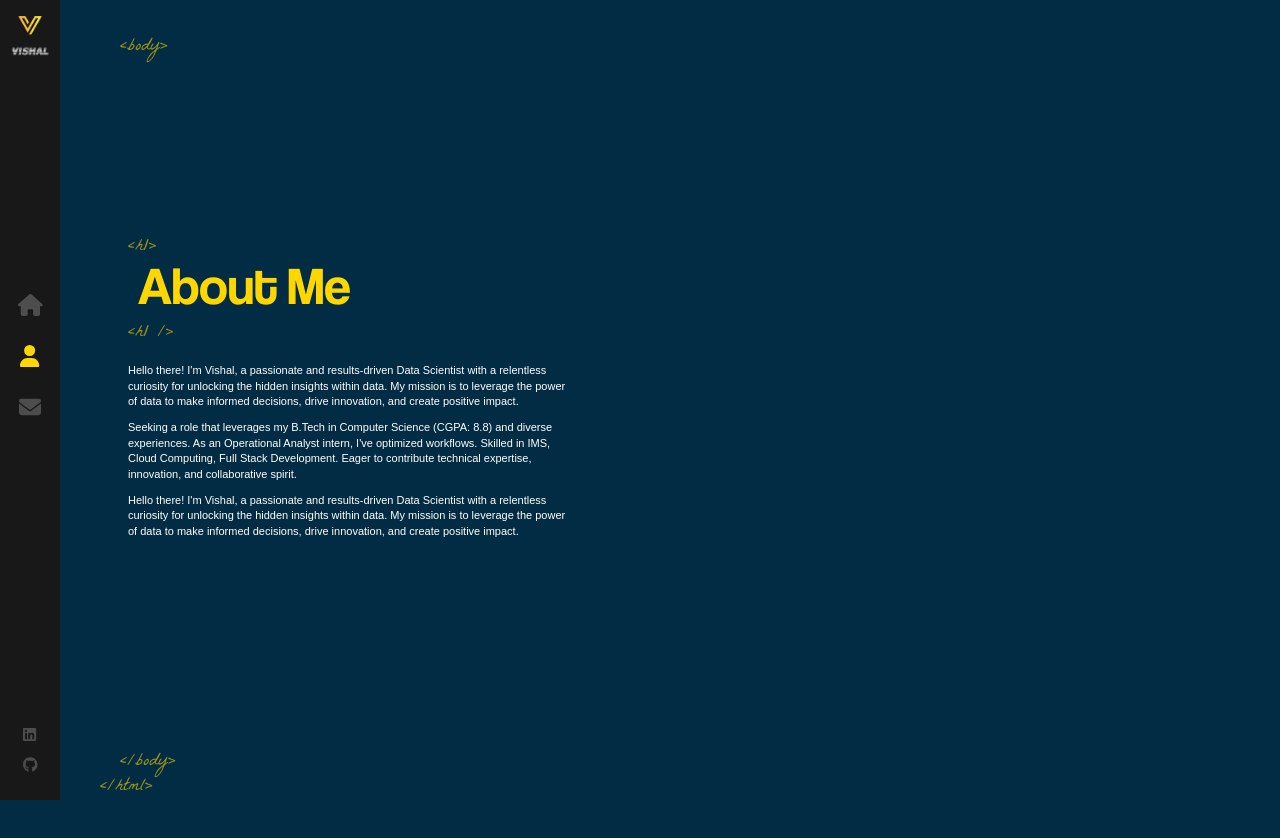
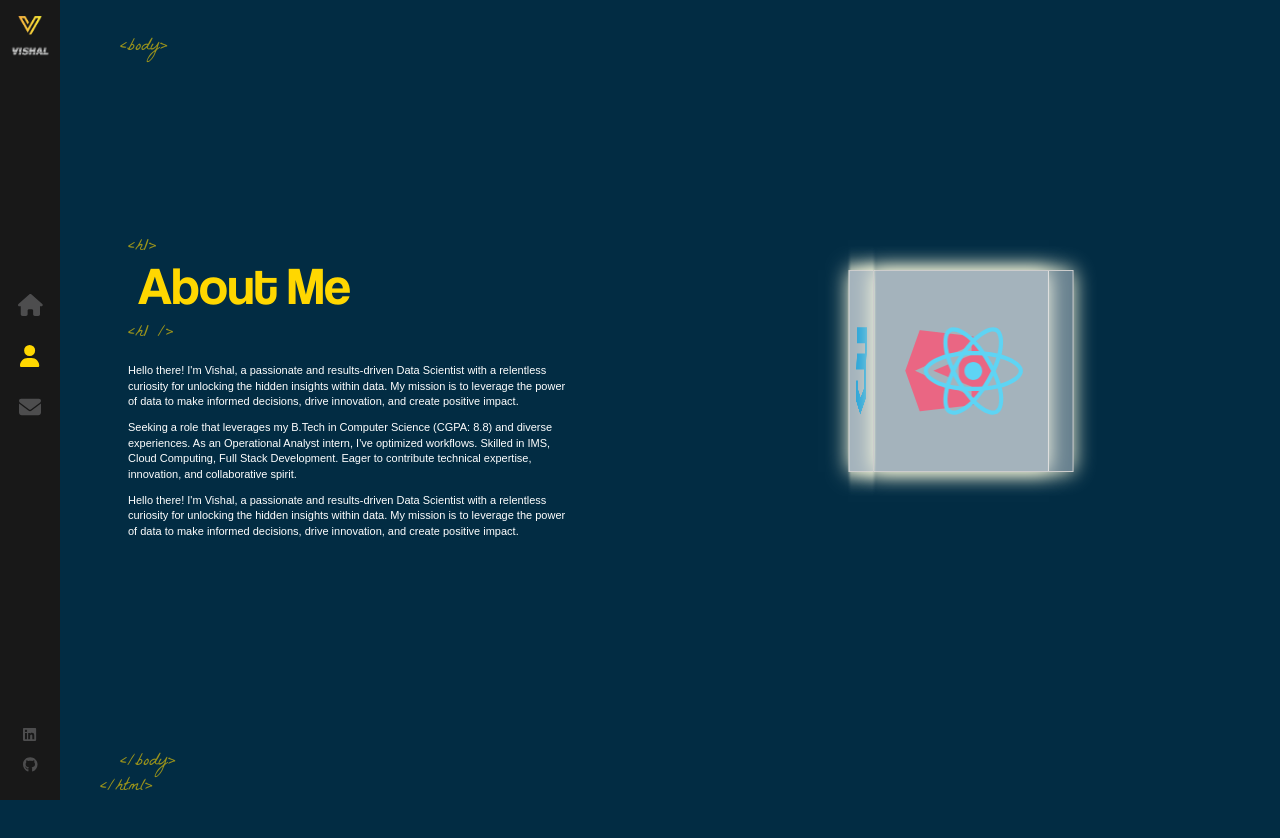
Before and after one commit to vishxlshxrma/Portfolio, a React (Create React App) app: page /about in a window 1280 px wide. Shown: the top 838 px of the page. Before the commit the page ends 804 px from the top, so only its background shows below. Built offline with nearby package versions, Linux system fonts and the light colour scheme.

Commit message:
Rotating Skill Cube Added

```diff
--- a/src/Components/About/index.js
+++ b/src/Components/About/index.js
@@ -1,6 +1,8 @@
 import './index.scss'
 import AnimatedLetters from '../AnimatedLetters'
 import { useEffect, useState } from 'react'
+import { FontAwesomeIcon } from '@fortawesome/react-fontawesome'
+import { faAngular, faCss3, faGitAlt, faHtml5, faJsSquare, faReact } from '@fortawesome/free-brands-svg-icons'
 
 const About = () => {
     const [letterClass, setLetterClass] = useState('text-animate')
@@ -34,6 +36,29 @@
                 Hello there! I'm Vishal, a passionate and results-driven Data Scientist with a relentless curiosity for unlocking the hidden insights within data. My mission is to leverage the power of data to make informed decisions, drive innovation, and create positive impact.
                 </p>
             </div>
+
+            <div className='stage-cube-cont'>
+                <div className='cubespinner'>
+                    <div className='face1'>
+                        <FontAwesomeIcon icon={faAngular} color='#DD0031' />
+                    </div>
+                    <div className='face2'>
+                        <FontAwesomeIcon icon={faHtml5} color='#F06529' />
+                    </div>
+                    <div className='face3'>
+                        <FontAwesomeIcon icon={faCss3} color='#28A4D9' />
+                    </div>
+                    <div className='face4'>
+                        <FontAwesomeIcon icon={faReact} color='#5ED4F4' />
+                    </div>
+                    <div className='face5'>
+                        <FontAwesomeIcon icon={faJsSquare} color='#EFD81D' />
+                    </div>
+                    <div className='face6'>
+                        <FontAwesomeIcon icon={faGitAlt} color='#EC4D28' />
+                    </div>
+                </div>
+            </div>
         </div>
     )
 }
--- a/src/Components/About/index.scss
+++ b/src/Components/About/index.scss
@@ -0,0 +1,74 @@
+.stage-cube-cont {
+    width: 50%;
+    height: 100%;
+    top: 0;
+    padding-top: 18%;
+    margin-left: 0;
+    position: absolute;
+    right: 0;
+    overflow: hidden;
+}
+
+.cubespinner {
+    animation-name: spincube;
+    animation-timing-function: ease-in-out;
+    animation-iteration-count: infinite;
+    animation-duration: 12s;
+    transform-style: preserve-3d;
+    transform-origin: 100px 100px 0;
+    margin-left: calc(50% - 100px);
+
+    div {
+        position: absolute;
+        width: 200px;
+        height: 200px;
+        border: 1px solid #ccc;
+        background: rgba(255, 255, 255, 0.4);
+        font-size: 100px;
+        display: flex;
+        justify-content: center;
+        align-items: center;
+        box-shadow: 0 0 20px 0px lightyellow;
+    }
+
+    .face1 {
+        transform: translateZ(100px);
+    }
+    .face2 {
+        transform: rotateY(90deg) translateZ(100px);
+    }
+    .face3 {
+        transform: rotateY(90deg) rotateX(90deg) translateZ(100px);
+    }
+    .face4 {
+        transform: rotateY(180deg) rotateZ(90deg) translateZ(100px);
+    }
+    .face5 {
+        transform: rotateY(-90deg) rotateZ(90deg) translateZ(100px);
+    }
+    .face6 {
+        transform: rotateY(-90deg) translateZ(100px);
+    }
+}
+
+@keyframes spincube {
+    from,
+    to {
+        transform: rotateX(0deg) rotateY(0deg) rotateZ(0deg);
+    }
+    16% {
+        transform: rotateY(-90deg);
+    }
+    33% {
+        transform: rotateY(-90deg) rotateZ(90deg);
+    }
+    50% {
+        transform: rotateY(-180deg) rotateZ(90deg);
+    }
+    66% {
+        transform: rotateY(-270deg) rotateZ(90deg);
+    }
+    83% {
+        transform: rotateY(90deg);
+    }
+}
```
